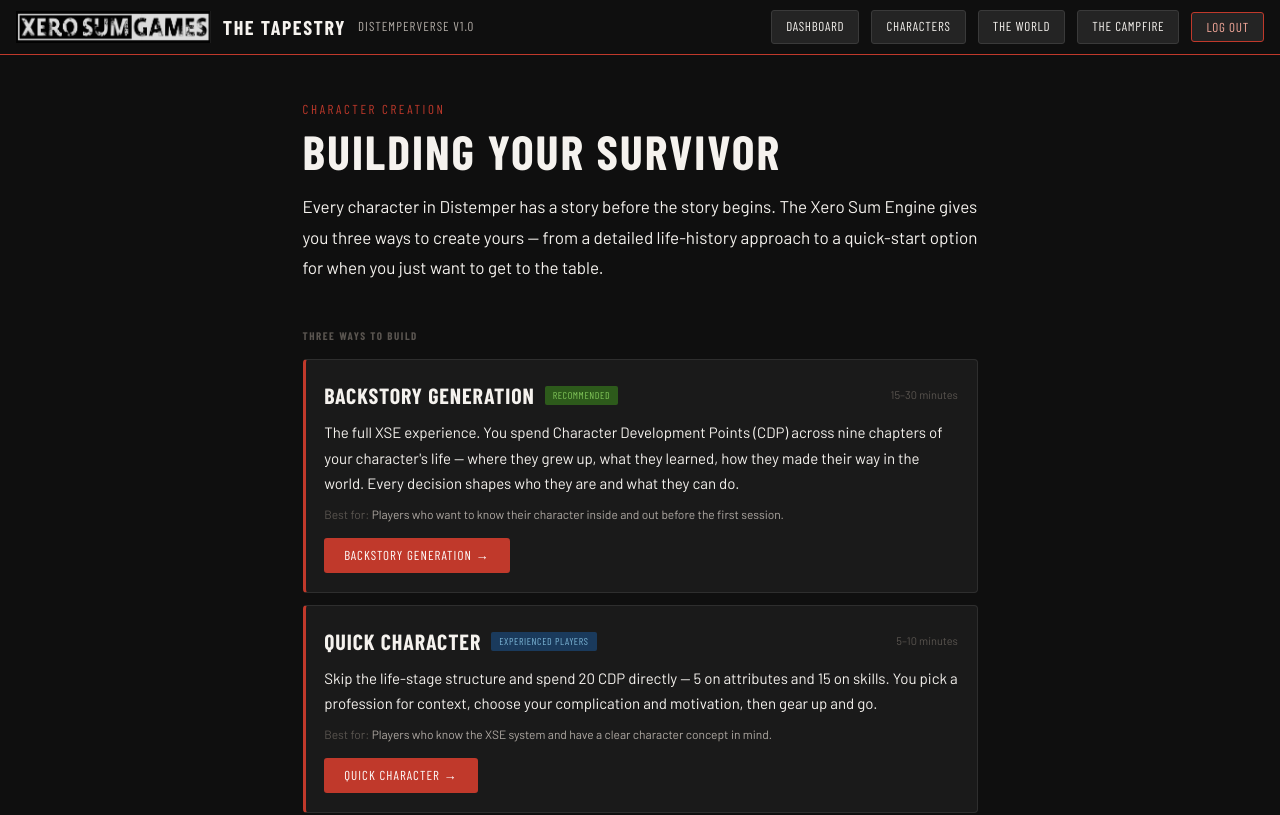
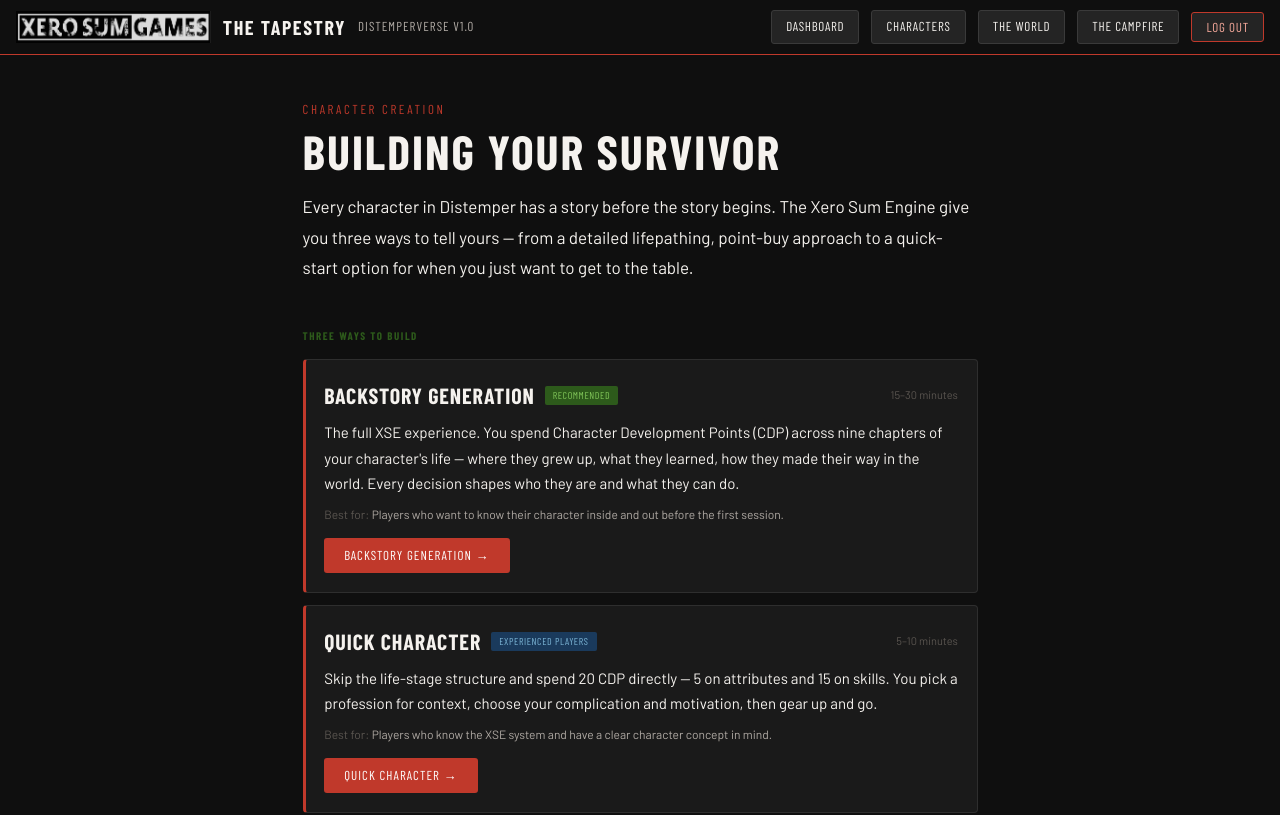
Before and after one commit to XeroSumGames/thetapestry, a Next.js app: page /creating-a-character in a window 1280 px wide. Shown: the top 815 px of the page. Built offline with nearby package versions, Linux system fonts and the light colour scheme; no server answers.

Commit message:
feat: How to Create a Survivor page content

```diff
--- a/app/creating-a-character/page.tsx
+++ b/app/creating-a-character/page.tsx
@@ -14,13 +14,13 @@ export default function CreatingACharacterPage() {
             Building Your Survivor
           </h1>
           <p style={{ fontSize: '17px', color: '#f5f2ee', lineHeight: 1.8, margin: 0 }}>
-            Every character in Distemper has a story before the story begins. The Xero Sum Engine gives you three ways to create yours — from a detailed life-history approach to a quick-start option for when you just want to get to the table.
+            Every character in Distemper has a story before the story begins. The Xero Sum Engine give you three ways to tell yours — from a detailed lifepathing, point-buy approach to a quick-start option for when you just want to get to the table.
           </p>
         </div>
 
         {/* Three methods */}
         <div style={{ marginBottom: '4rem' }}>
-          <div style={{ fontFamily: 'Barlow Condensed, sans-serif', fontSize: '11px', fontWeight: 700, letterSpacing: '.14em', textTransform: 'uppercase', color: '#5a5550', marginBottom: '1rem' }}>
+          <div style={{ fontFamily: 'Barlow Condensed, sans-serif', fontSize: '11px', fontWeight: 700, letterSpacing: '.14em', textTransform: 'uppercase', color: '#2d5a1b', marginBottom: '1rem' }}>
             Three Ways to Build
           </div>
 
```
